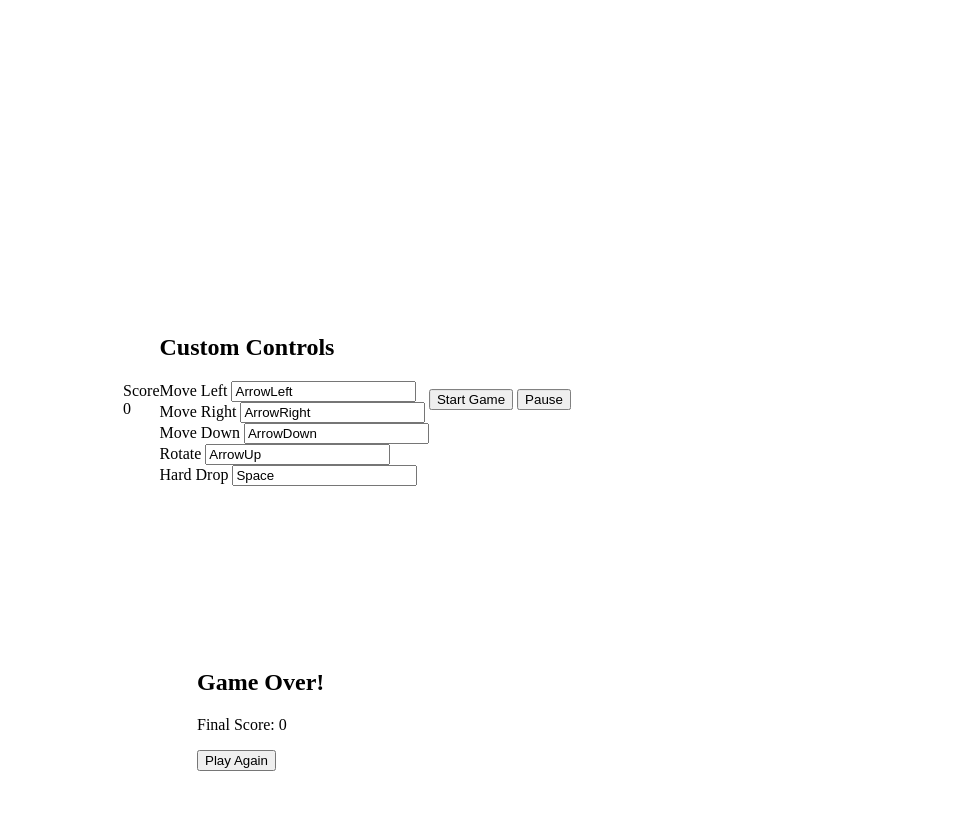
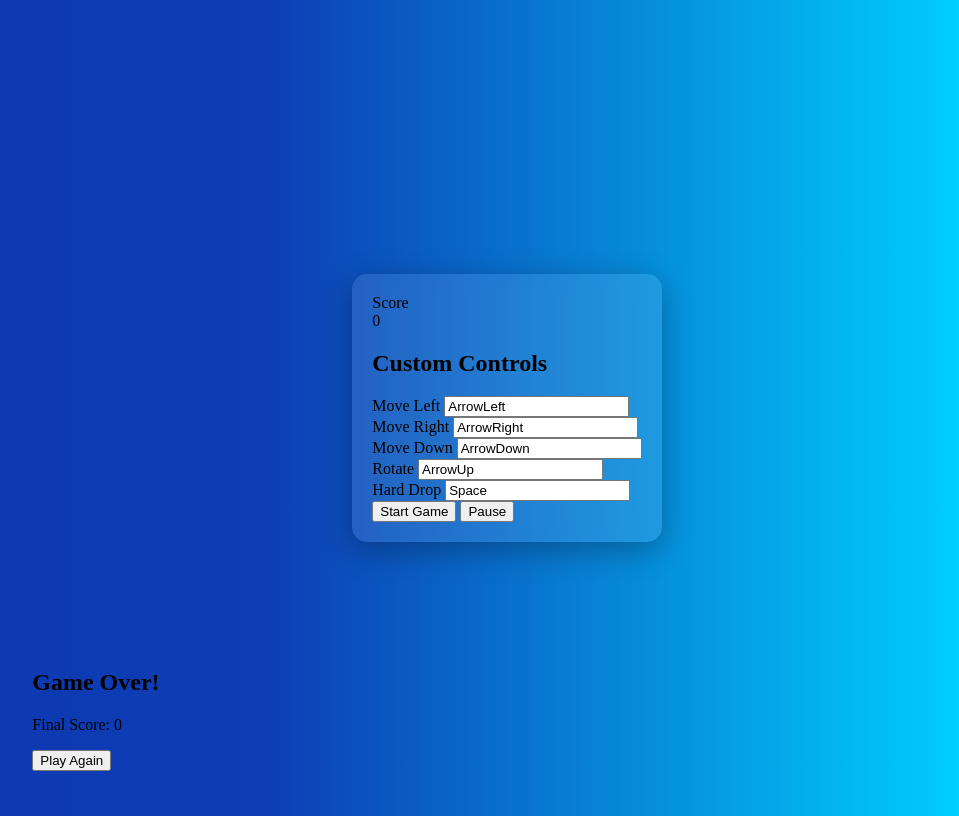
Before and after one commit to EarlMatthews/tetris-web, a website: page index.html in a window 1280 px wide. Shown: the whole page, without its empty margins (293-1252 px from the left). Drawn offline with Linux system fonts and the light colour scheme.

Commit message:
Refactor CSS for game layout: separate .game-container styles and enhance .game-info properties

```diff
--- a/index.css
+++ b/index.css
@@ -1,18 +1,38 @@
-.game-container, .game-info {
+.game-container {
     display: flex;
     justify-content: center;
     align-items: center;
-    margin: 0 auto;
-}
-
-.game-container {
+    gap: 20px;
+    /* Adds spacing between items */
     width: 100%;
     min-height: 100vh;
 }
 
 .game-info {
-    position: absolute;
-    top: 50%;
-    left: 50%;
-    transform: translate(-50%, -50%);
+    background: rgba(255, 255, 255, 0.1);
+    padding: 20px;
+    border-radius: 15px;
+    box-shadow: 0 8px 32px rgba(0, 0, 0, 0.3);
+    backdrop-filter: blur(10px);
 }
+
+@keyframes gradient {
+    0% {
+        background-position: 0% 50%;
+    }
+
+    50% {
+        background-position: 100% 50%;
+    }
+
+    100% {
+        background-position: 0% 50%;
+    }
+}
+
+body {
+    background: rgb(2, 0, 36);
+    background: linear-gradient(90deg, rgba(2, 0, 36, 1) 0%, rgba(17, 17, 157, 1) 35%, rgba(13, 62, 180, 1) 86%, rgba(0, 212, 255, 1) 100%);
+    background-size: 400% 400%;
+    animation: gradient 10s ease infinite;
+}
```
